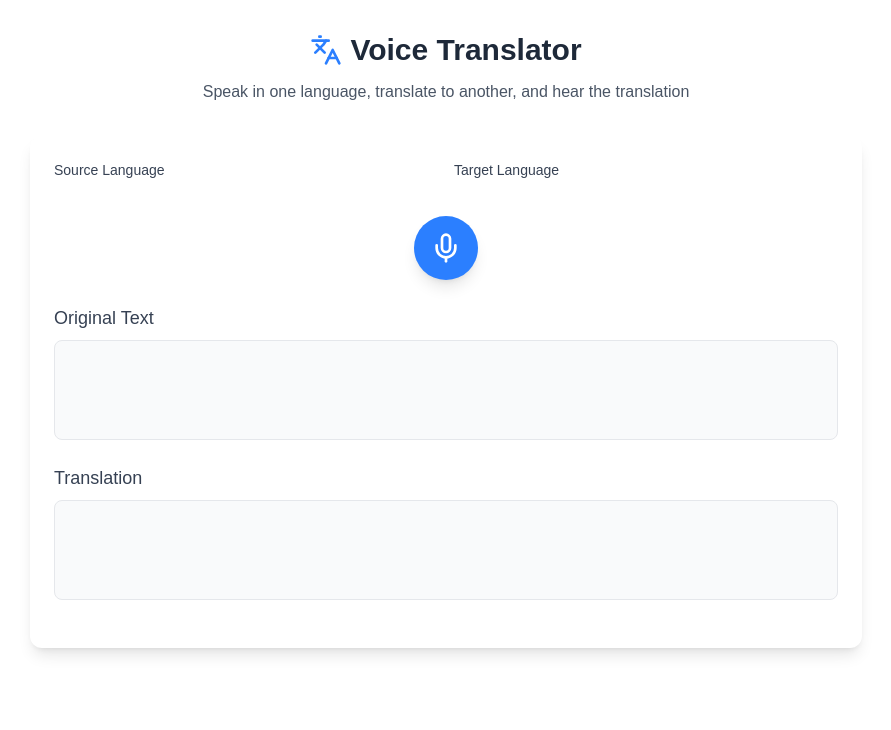
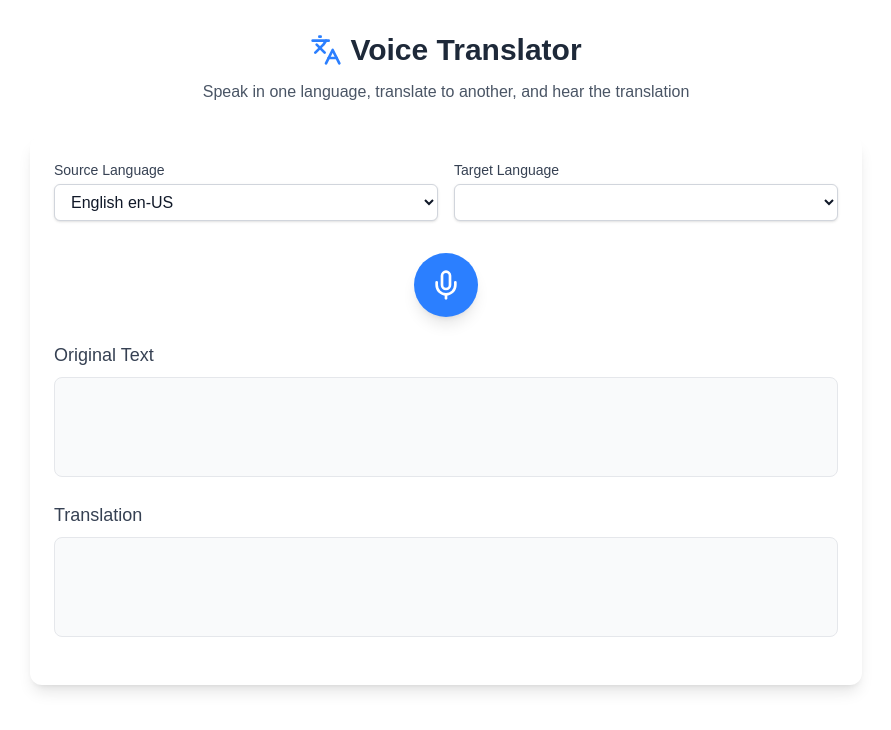
Before and after one commit to rajarya199/languages_translation_nextjs-speech-recognition-voice-synthesis-web_speech_gemini, a Next.js app: page / in a window 1280 px wide. Shown: the top 730 px of the page, without its empty margins (194-1085 px from the left). Built offline with nearby package versions, Linux system fonts and the light colour scheme.

Commit message:
play translated text

```diff
--- a/src/components/Translator.tsx
+++ b/src/components/Translator.tsx
@@ -1,6 +1,12 @@
 "use client"
 import React,{useState,useEffect,useRef} from 'react'
 import { MicIcon, StopCircleIcon, PlayIcon, LanguagesIcon } from 'lucide-react'
+import { default as languageCodesData } from '@/data/language-codes.json';
+import { default as countryCodesData } from '@/data/country-codes.json';
+
+const languageCodes: Record<string, string> = languageCodesData;
+const countryCodes: Record<string, string> = countryCodesData;
+
 
 const Translator = () => {
 
@@ -8,11 +14,29 @@ const Translator = () => {
     const [isRecording, setIsRecording] = useState(false)
     const[translation,setTranslation]=useState<string>('')
     const [voices, setVoices] = useState<Array<SpeechSynthesisVoice>>();
+    const [language, setLanguage] = useState<string>('pt-BR');
+    const [sourceLanguage, setSourceLanguage] = useState<string>('en-US')
+
+    const availableLanguages = Array.from(new Set(voices?.map(({ lang }) => lang)))
+    .map(lang => {
+      const split = lang.split('-');
+      const languageCode: string = split[0];
+      const countryCode: string = split[1];
+      return {
+        lang,
+        label: languageCodes[languageCode] || lang,
+        dialect: countryCodes[countryCode]
+      }
+    })
+    .sort((a, b) => a.label.localeCompare(b.label));
+
+    const activeLanguage = availableLanguages.find(({ lang }) => language === lang);
+
 
 // console.log("voices",voices)
     const[text,setText]=useState<string>()
      const isSpeechDetected=false
-     const language="pt-BR"
+
      const availableVoices = voices?.filter(({ lang }) => lang === language);
      const activeVoice =
        availableVoices?.find(({ name }) => name.includes('Google'))
@@ -67,7 +91,7 @@ const Translator = () => {
             },
             body: JSON.stringify({
               text: transcript,
-              language: "pt-BR",
+              language
             }),
           });
 
@@ -123,7 +147,18 @@ const Translator = () => {
             >
               Source Language
             </label>
+            <select
+              id="sourceLanguage"
+              value={sourceLanguage}
+              className="w-full rounded-md border border-gray-300 dark:border-gray-600 bg-white dark:bg-gray-700 text-gray-900 dark:text-white py-2 px-3 shadow-sm focus:border-blue-500 focus:outline-none focus:ring-1 focus:ring-blue-500 transition-colors"
+              disabled={isRecording}
+            >
 
+                <option  value={sourceLanguage}>
+                 English {sourceLanguage}
+                </option>
+
+            </select>
           </div>
           <div className="flex-1">
             <label
@@ -132,6 +167,22 @@ const Translator = () => {
             >
               Target Language
             </label>
+            <select
+              id="language"
+              name='language'
+              value={language}
+              onChange={(e)=>{setLanguage(e.currentTarget.value)}}
+              className="w-full rounded-md border border-gray-300 dark:border-gray-600 bg-white dark:bg-gray-700 text-gray-900 dark:text-white py-2 px-3 shadow-sm focus:border-blue-500 focus:outline-none focus:ring-1 focus:ring-blue-500 transition-colors"
+              disabled={isRecording}
+            >
+               {availableLanguages.map(({ lang, label }) => {
+                    return (
+                      <option key={lang} value={lang}>
+                        { label } ({ lang })
+                      </option>
+                    )
+                  })}
+              </select>
 
           </div>
         </div>
@@ -169,6 +220,19 @@ const Translator = () => {
         {translation}
           </div>
         </div>
+            {/* Play Translation Button */}
+            {translation && (
+          <div className="flex justify-center">
+            <button
+              onClick={()=>{speak(translation)}}
+              className="flex items-center justify-center gap-2 bg-green-500 hover:bg-green-600 dark:bg-green-600 dark:hover:bg-green-700 text-white py-2 px-4 rounded-lg shadow transition-colors"
+              aria-label="Play translation"
+            >
+              <PlayIcon className="h-5 w-5" />
+              <span>Play Translation</span>
+            </button>
+          </div>
+        )}
 
       </div>
 
```
